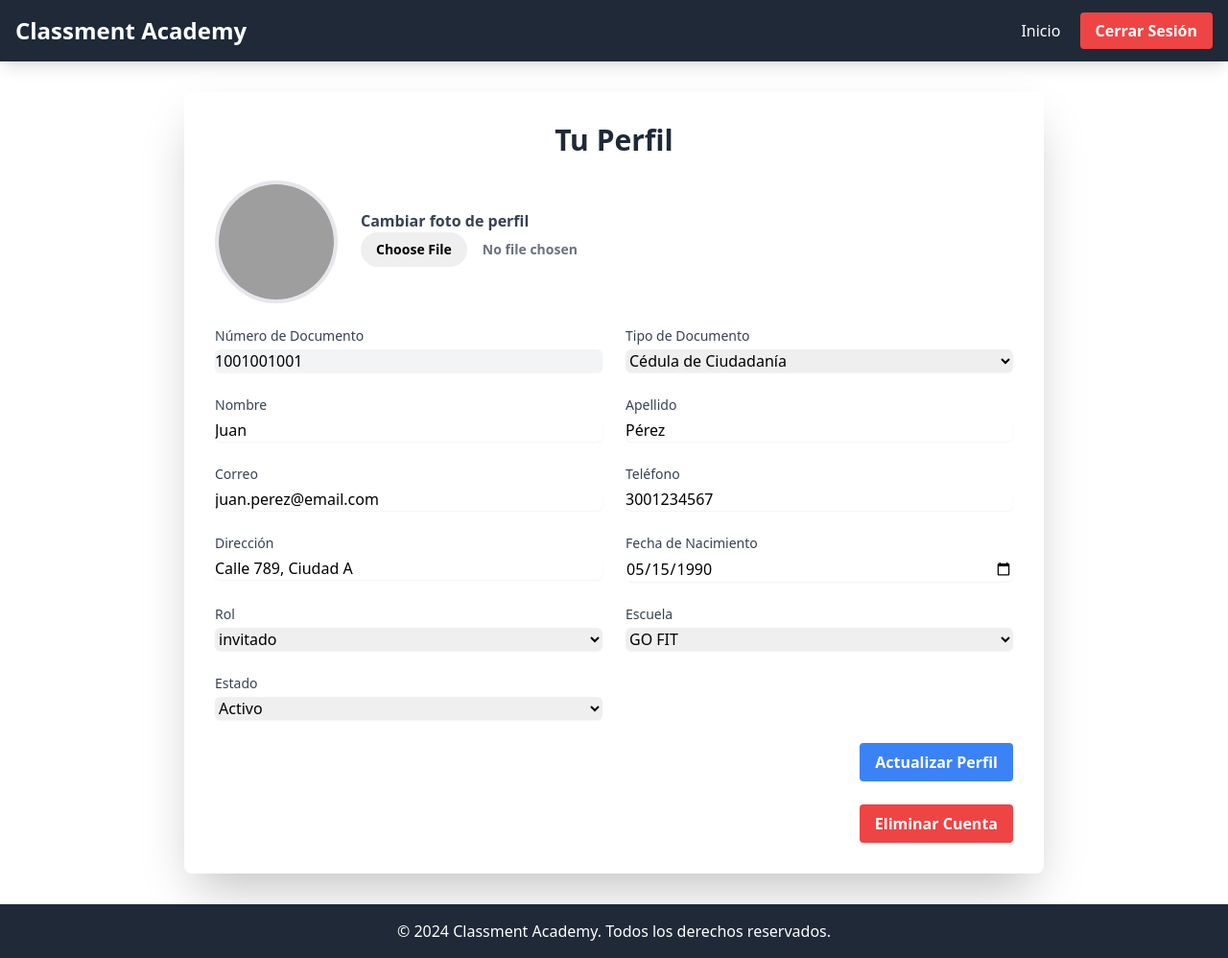
After one commit to KevinAlejandroParra/clasmment-academy, a PHP site: page /perfil_usuario.php in a window 1280 px wide. The commit adds this page. Shown: the whole page at 96% size. Run offline with PHP 8.4, Linux system fonts and the light colour scheme; a user stored in the database is signed in; data comes from the database, SQL or seed files in the repository; some libraries are stand-ins or nearby versions; grey boxes are pictures that could not be loaded.

Commit message:
add more info about we and crud in process

```diff
--- a/SQL/classment-academy.sql
+++ b/SQL/classment-academy.sql
@@ -181,12 +181,11 @@ INSERT INTO `escuelas` (`escuela_nombre`, `escuela_descripcion`, `escuela_telefo
 ('GO FIT', 'Entrenamineto y acondicionamente fisico', '1234567890', 'Calle 123, Bogota D.C.'),
 ('Soy Fitness', 'Yoga, Pilates y mas', '9876543210', 'Avenida 456, primera de mayo con boyaca'),
 ('Taekwondo', 'Cursos de taekwondo para todos los niveles', '5555555555', 'Plaza Principal, Carrera 10 con circunvalar');
-('No aplica', 'no aplica', '5435236527','no aplica');
 
 -- Datos de prueba para la tabla `usuarios`
 INSERT INTO `usuarios` (`usuario_documento`, `usuario_tipo_documento`, `usuario_nombre`, `usuario_apellido`, `usuario_correo`, `usuario_password`, `usuario_telefono`, `usuario_direccion`, `usuario_nacimiento`, `usuario_imagen_url`, `rol_id`, `escuela_id`) VALUES
 ('1001001001', 'CC', 'Juan', 'Pérez', 'juan.perez@email.com', 'password123', '3001234567', 'Calle 789, Ciudad A', '1990-05-15', 'IMG/usuarios/nf.jpg', 1, 1),
-('1002002002', 'CC', 'Chris ', 'Bumstead', 'cbum@email.com', 'password456', '3009876543', 'Avenida 012, Ciudad B', '1985-10-20', 'IMG/usuarios/coach_1.png', 2, 2),
+('1002002002', 'CC', 'Chris ', 'Bumstead', 'cbum@email.com', 'password456', '3009876543', 'Avenida 012, Ciudad B', '1985-10-20', 'IMG/usuarios/coach_1.png', 3, 2),
 ('1003003003', 'CC', 'Carlos', 'Rodríguez', 'carlos.rodriguez@email.com', 'password789', '3005555555', 'Carrera 345, Ciudad C', '1988-03-25', 'IMG/usuarios/nf.jpg', 3, 3),
 ('1004004004', 'CC', 'Ana', 'Martínez', 'ana.martinez@email.com', 'passwordabc', '3007777777', 'Diagonal 678, Ciudad A', '1992-12-10', 'IMG/usuarios/nf.jpg', 4, 1);
 
--- /dev/null
+++ b/perfil_usuario.php
@@ -0,0 +1,243 @@
+<?php
+session_start();
+require_once 'PHP/conexion.php';
+
+// Verificar si el usuario está logueado
+if (!isset($_SESSION['usuario_documento'])) {
+    header("Location: login.php");
+    exit();
+}
+
+$usuario_documento = $_SESSION['usuario_documento'];
+
+// Obtener datos del usuario
+$sql = "SELECT u.*, r.rol_nombre, e.escuela_nombre
+        FROM usuarios u
+        LEFT JOIN roles r ON u.rol_id = r.rol_id
+        LEFT JOIN escuelas e ON u.escuela_id = e.escuela_id
+        WHERE u.usuario_documento = ?";
+$stmt = $conn->prepare($sql);
+$stmt->bind_param("s", $usuario_documento);
+$stmt->execute();
+$result = $stmt->get_result();
+$usuario = $result->fetch_assoc();
+
+// Obtener lista de roles y escuelas para los selectores
+$roles = $conn->query("SELECT * FROM roles")->fetch_all(MYSQLI_ASSOC);
+$escuelas = $conn->query("SELECT * FROM escuelas")->fetch_all(MYSQLI_ASSOC);
+
+// Procesar formulario de actualización
+if ($_SERVER["REQUEST_METHOD"] == "POST") {
+    if (isset($_POST['actualizar'])) {
+        $nombre = $_POST['nombre'];
+        $apellido = $_POST['apellido'];
+        $correo = $_POST['correo'];
+        $telefono = $_POST['telefono'];
+        $direccion = $_POST['direccion'];
+        $nacimiento = $_POST['nacimiento'];
+        $tipo_documento = $_POST['tipo_documento'];
+        $rol_id = $_POST['rol_id'];
+        $escuela_id = $_POST['escuela_id'];
+        $estado = $_POST['usuario_estado'];
+
+        // Manejo de la imagen de perfil
+        if (isset($_FILES['imagen_perfil']) && $_FILES['imagen_perfil']['error'] == 0) {
+            $imagen_perfil = '/IMG/usuarios/' . time() . '_' . $_FILES['imagen_perfil']['name'];
+            move_uploaded_file($_FILES['imagen_perfil']['tmp_name'], $_SERVER['DOCUMENT_ROOT'] . $imagen_perfil);
+        } else {
+            $imagen_perfil = $usuario['usuario_imagen_url'];
+        }
+
+        $sql_update = "UPDATE usuarios SET
+            usuario_nombre = ?,
+            usuario_apellido = ?,
+            usuario_correo = ?,
+            usuario_telefono = ?,
+            usuario_direccion = ?,
+            usuario_nacimiento = ?,
+            usuario_tipo_documento = ?,
+            usuario_imagen_url = ?,
+            rol_id = ?,
+            escuela_id = ?,
+            usuario_estado = ?
+            WHERE usuario_documento = ?";
+
+        $stmt_update = $conn->prepare($sql_update);
+        $stmt_update->bind_param("sssssssssiis", $nombre, $apellido, $correo, $telefono, $direccion, $nacimiento, $tipo_documento, $imagen_perfil, $rol_id, $escuela_id, $estado, $usuario_documento);
+
+        if ($stmt_update->execute()) {
+            $mensaje = "Perfil actualizado correctamente.";
+            // Actualizar la información del usuario en la sesión
+            $_SESSION['usuario_nombre'] = $nombre;
+            // Recargar los datos del usuario
+            $stmt->execute();
+            $result = $stmt->get_result();
+            $usuario = $result->fetch_assoc();
+        } else {
+            $error = "Error al actualizar el perfil: " . $conn->error;
+        }
+    } elseif (isset($_POST['eliminar'])) {
+        $sql_delete = "UPDATE usuarios SET usuario_estado = 'inactivo' WHERE usuario_documento = ?";
+        $stmt_delete = $conn->prepare($sql_delete);
+        $stmt_delete->bind_param("s", $usuario_documento);
+
+        if ($stmt_delete->execute()) {
+            session_destroy();
+            header("Location: login.php?mensaje=cuenta_eliminada");
+            exit();
+        } else {
+            $error = "Error al eliminar la cuenta: " . $conn->error;
+        }
+    }
+}
+
+// Cerrar sesión
+if (isset($_GET['logout'])) {
+    session_destroy();
+    header("Location: login.php");
+    exit();
+}
+?>
+
+<!DOCTYPE html>
+<html lang="es">
+<head>
+    <meta charset="UTF-8">
+    <meta name="viewport" content="width=device-width, initial-scale=1.0">
+    <title>Perfil de Usuario | Classment Academy</title>
+    <script src="https://cdn.tailwindcss.com"></script>
+    <script src="https://kit.fontawesome.com/eb36e646d1.js" crossorigin="anonymous"></script>
+    <link rel="shortcut icon" href="IMG/logo_mini.png" type="image/x-icon">
+
+</head>
+<body class="font-sans">
+    <div class="min-h-screen flex flex-col">
+        <header class="bg-gray-800 text-white py-4 shadow-lg">
+            <div class="container mx-auto px-4 flex justify-between items-center">
+                <a href="index.php" class="text-2xl font-bold text-custom-yellow">Classment Academy</a>
+                <nav>
+                    <a href="index.php" class="text-white hover:text-custom-yellow transition duration-300 mr-4">Inicio</a>
+                    <a href="?logout=true" class="bg-red-500 hover:bg-red-600 text-white font-bold py-2 px-4 rounded transition duration-300">Cerrar Sesión</a>
+                </nav>
+            </div>
+        </header>
+
+        <main class="flex-grow container mx-auto px-4 py-8">
+            <div class="bg-white rounded-lg shadow-2xl p-8 max-w-4xl mx-auto">
+                <h1 class="text-3xl font-bold mb-6 text-center text-gray-800">Tu Perfil</h1>
+
+                <?php if (isset($mensaje)): ?>
+                    <div class="bg-green-100 border border-green-400 text-green-700 px-4 py-3 rounded relative mb-4" role="alert">
+                        <span class="block sm:inline"><?php echo $mensaje; ?></span>
+                    </div>
+                <?php endif; ?>
+
+                <?php if (isset($error)): ?>
+                    <div class="bg-red-100 border border-red-400 text-red-700 px-4 py-3 rounded relative mb-4" role="alert">
+                        <span class="block sm:inline"><?php echo $error; ?></span>
+                    </div>
+                <?php endif; ?>
+
+                <form action="<?php echo $_SERVER['PHP_SELF']; ?>" method="POST" enctype="multipart/form-data" class="space-y-6">
+                    <div class="flex flex-col md:flex-row items-center space-y-4 md:space-y-0 md:space-x-6 mb-4">
+                        <img class="h-32 w-32 object-cover rounded-full border-4 border-custom-yellow" src="<?php echo $usuario['usuario_imagen_url']; ?>" alt="Foto de perfil">
+                        <div class="flex-grow">
+                            <label class="block mb-2 font-semibold text-gray-700">
+                                Cambiar foto de perfil
+                                <input type="file" name="imagen_perfil" class="block w-full text-sm text-gray-500
+                                    file:mr-4 file:py-2 file:px-4
+                                    file:rounded-full file:border-0
+                                    file:text-sm file:font-semibold
+                                    file:bg-custom-yellow file:text-black
+                                    hover:file:bg-yellow-600
+                                    cursor-pointer
+                                "/>
+                            </label>
+                        </div>
+                    </div>
+                    <div class="grid grid-cols-1 md:grid-cols-2 gap-6">
+                        <div>
+                            <label for="documento" class="block text-sm font-medium text-gray-700">Número de Documento</label>
+                            <input type="text" id="documento" name="documento" value="<?php echo $usuario['usuario_documento']; ?>" readonly class="mt-1 block w-full rounded-md border-gray-300 shadow-sm focus:border-custom-yellow focus:ring focus:ring-custom-yellow focus:ring-opacity-50 bg-gray-100">
+                        </div>
+                        <div>
+                            <label for="tipo_documento" class="block text-sm font-medium text-gray-700">Tipo de Documento</label>
+                            <select id="tipo_documento" name="tipo_documento" required class="mt-1 block w-full rounded-md border-gray-300 shadow-sm focus:border-custom-yellow focus:ring focus:ring-custom-yellow focus:ring-opacity-50">
+                                <option value="CC" <?php echo $usuario['usuario_tipo_documento'] == 'CC' ? 'selected' : ''; ?>>Cédula de Ciudadanía</option>
+                                <option value="CE" <?php echo $usuario['usuario_tipo_documento'] == 'CE' ? 'selected' : ''; ?>>Cédula de Extranjería</option>
+                                <option value="TI" <?php echo $usuario['usuario_tipo_documento'] == 'TI' ? 'selected' : ''; ?>>Tarjeta de Identidad</option>
+                                <option value="PPN" <?php echo $usuario['usuario_tipo_documento'] == 'PPN' ? 'selected' : ''; ?>>Pasaporte</option>
+                                <option value="NIT" <?php echo $usuario['usuario_tipo_documento'] == 'NIT' ? 'selected' : ''; ?>>NIT</option>
+                                <option value="Otro" <?php echo $usuario['usuario_tipo_documento'] == 'Otro' ? 'selected' : ''; ?>>Otro</option>
+                            </select>
+                        </div>
+                        <div>
+                            <label for="nombre" class="block text-sm font-medium text-gray-700">Nombre</label>
+                            <input type="text" id="nombre" name="nombre" value="<?php echo $usuario['usuario_nombre']; ?>" required class="mt-1 block w-full rounded-md border-gray-300 shadow-sm focus:border-custom-yellow focus:ring focus:ring-custom-yellow focus:ring-opacity-50">
+                        </div>
+                        <div>
+                            <label for="apellido" class="block text-sm font-medium text-gray-700">Apellido</label>
+                            <input type="text" id="apellido" name="apellido" value="<?php echo $usuario['usuario_apellido']; ?>" required class="mt-1 block w-full rounded-md border-gray-300 shadow-sm focus:border-custom-yellow focus:ring focus:ring-custom-yellow focus:ring-opacity-50">
+                        </div>
+                        <div>
+                            <label for="correo" class="block text-sm font-medium text-gray-700">Correo</label>
+                            <input type="email" id="correo" name="correo" value="<?php echo $usuario['usuario_correo']; ?>" required class="mt-1 block w-full rounded-md border-gray-300 shadow-sm focus:border-custom-yellow focus:ring focus:ring-custom-yellow focus:ring-opacity-50">
+                        </div>
+                        <div>
+                            <label for="telefono" class="block text-sm font-medium text-gray-700">Teléfono</label>
+                            <input type="tel" id="telefono" name="telefono" value="<?php echo $usuario['usuario_telefono']; ?>" required class="mt-1 block w-full rounded-md border-gray-300 shadow-sm focus:border-custom-yellow focus:ring focus:ring-custom-yellow focus:ring-opacity-50">
+                        </div>
+                        <div>
+                            <label for="direccion" class="block text-sm font-medium text-gray-700">Dirección</label>
+                            <input type="text" id="direccion" name="direccion" value="<?php echo $usuario['usuario_direccion']; ?>" required class="mt-1 block w-full rounded-md border-gray-300 shadow-sm focus:border-custom-yellow focus:ring focus:ring-custom-yellow focus:ring-opacity-50">
+                        </div>
+                        <div>
+                            <label for="nacimiento" class="block text-sm font-medium text-gray-700">Fecha de Nacimiento</label>
+                            <input type="date" id="nacimiento" name="nacimiento" value="<?php echo $usuario['usuario_nacimiento']; ?>" required class="mt-1 block w-full rounded-md border-gray-300 shadow-sm focus:border-custom-yellow focus:ring focus:ring-custom-yellow focus:ring-opacity-50">
+                        </div>
+                        <div>
+                            <label for="rol_id" class="block text-sm font-medium text-gray-700">Rol</label>
+                            <select id="rol_id" name="rol_id" required class="mt-1 block w-full rounded-md border-gray-300 shadow-sm focus:border-custom-yellow focus:ring focus:ring-custom-yellow focus:ring-opacity-50">
+                                <?php foreach ($roles as $rol): ?>
+                                    <option value="<?php echo $rol['rol_id']; ?>" <?php echo $usuario['rol_id'] == $rol['rol_id'] ? 'selected' : ''; ?>><?php echo $rol['rol_nombre']; ?></option>
+                                <?php endforeach; ?>
+                            </select>
+                        </div>
+                        <div>
+                            <label for="escuela_id" class="block text-sm font-medium text-gray-700">Escuela</label>
+                            <select id="escuela_id" name="escuela_id" required class="mt-1 block w-full rounded-md border-gray-300 shadow-sm focus:border-custom-yellow focus:ring focus:ring-custom-yellow focus:ring-opacity-50">
+                                <?php foreach ($escuelas as $escuela): ?>
+                                    <option value="<?php echo $escuela['escuela_id']; ?>" <?php echo $usuario['escuela_id'] == $escuela['escuela_id'] ? 'selected' : ''; ?>><?php echo $escuela['escuela_nombre']; ?></option>
+                                <?php endforeach; ?>
+                            </select>
+                        </div>
+                        <div>
+                            <label for="usuario_estado" class="block text-sm font-medium text-gray-700">Estado</label>
+                            <select id="usuario_estado" name="usuario_estado" required class="mt-1 block w-full rounded-md border-gray-300 shadow-sm focus:border-custom-yellow focus:ring focus:ring-custom-yellow focus:ring-opacity-50">
+                                <option value="activo" <?php echo $usuario['usuario_estado'] == 'activo' ? 'selected' : ''; ?>>Activo</option>
+                                <option value="inactivo" <?php echo $usuario['usuario_estado'] == 'inactivo' ? 'selected' : ''; ?>>Inactivo</option>
+                            </select>
+                        </div>
+                    </div>
+                    <div class="flex justify-end mt-6">
+                    <button type="submit" name="eliminar" class="bg-blue-500 hover:bg-blue-600 text-white font-bold py-2 px-4 rounded focus:outline-none focus:shadow-outline transition duration-300">
+                    Actualizar Perfil
+                        </button>
+                    </div>
+                    <div class="flex justify-end mt-4">
+                        <button type="submit" name="eliminar" class="bg-red-500 hover:bg-red-600 text-white font-bold py-2 px-4 rounded focus:outline-none focus:shadow-outline transition duration-300">
+                            Eliminar Cuenta
+                        </button>
+                    </div>
+                </form>
+            </div>
+        </main>
+
+        <footer class="bg-gray-800 text-white py-4">
+            <div class="container mx-auto px-4 text-center">
+                &copy; <?php echo date('Y'); ?> Classment Academy. Todos los derechos reservados.
+            </div>
+        </footer>
+    </div>
+</body>
+</html>
--- a/register.php
+++ b/register.php
@@ -94,7 +94,7 @@
         <div class="flex flex-col w-1/2">
             <label for="escuela_id" class="text-sm font-semibold text-white">Selecciona una escuela</label>
             <select name="escuela_id" id="escuela_id" class="w-full px-4 py-2 bg-gray-800 border border-gray-700 rounded-lg focus:outline-none focus:ring-2 focus:ring-yellow-500 text-white" required>
-                <option value="4">No tengo</option>
+                <option value="4">no aplica</option>
                 <option value="1">Go Fit</option>
                 <option value="2">Soy Fitness</option>
                 <option value="3">Taekwondo</option>
```
Also changed, not shown: index.php (+57 -8 lines), login.php (+45 -3 lines), IMG/nosotros.png (added), IMG/usuarios/1722491587_login.jpg (added), IMG/usuarios/1722493014_imagen_2024-08-01_001259221-removebg-preview.png (added), IMG/usuarios/1722493294_imagen_2024-08-01_001259221-removebg-preview.png (added).
